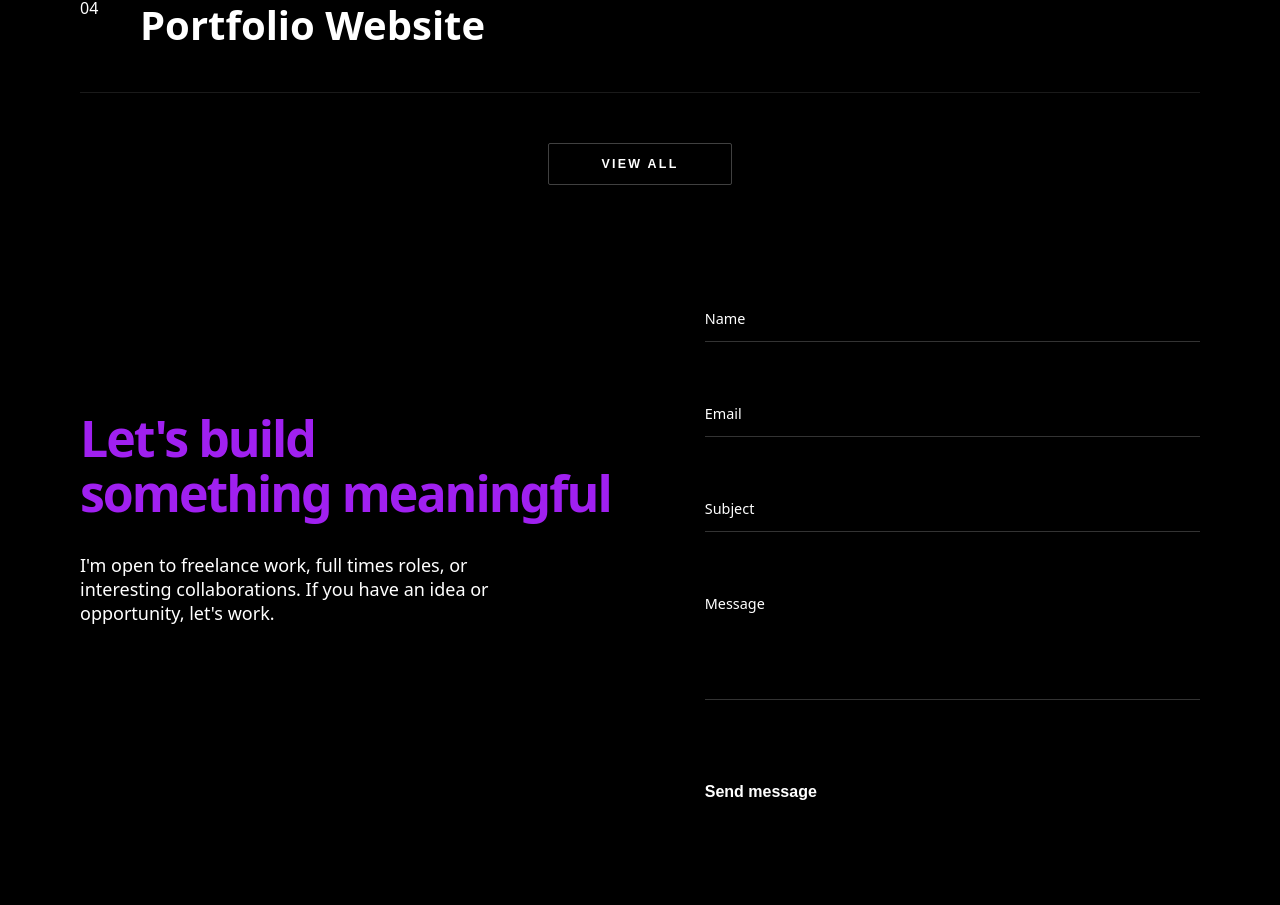
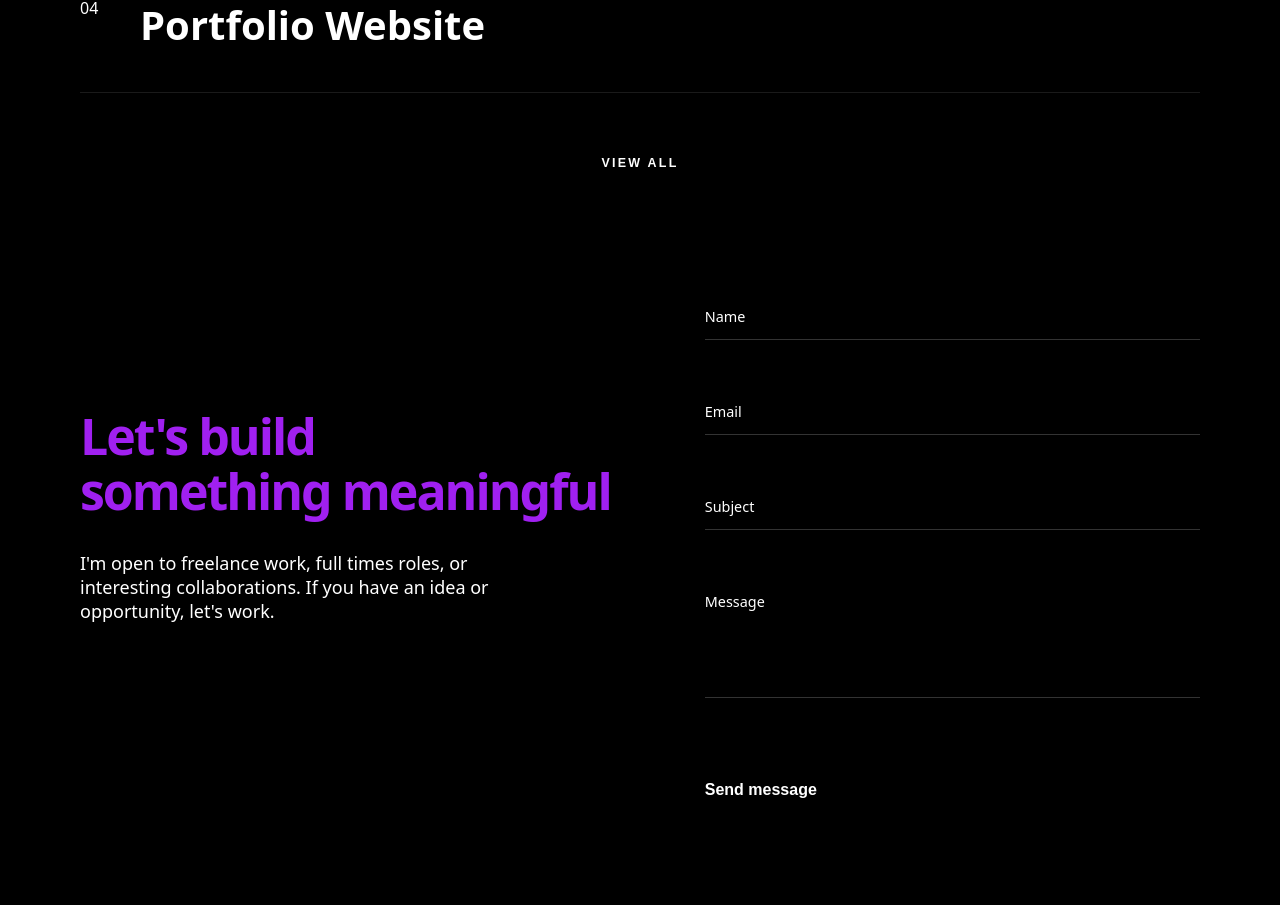
Before and after one commit to Karthik-Sujith/Karthik-, a React (Vite) app: page / in a window 1280 px wide. Shown: the part 3769-4674 px from the top of the page. Built offline with nearby package versions, Linux system fonts and the light colour scheme.

Commit message:
fix:trying another style for the button in the project section

```diff
--- a/src/components/main/projects/Projects.css
+++ b/src/components/main/projects/Projects.css
@@ -105,6 +105,7 @@
   width: 100%;
 }
 
+
 /* VIEW ALL BUTTON */
 .type-view-all-wrapper {
   display: flex;
@@ -116,7 +117,7 @@
 .type-view-all-btn {
   background: transparent;
   color: white;
-  border: 1.5px solid rgba(255, 255, 255, 0.25);
+  border: none;
   padding: 13px 52px;
   font-size: 0.78rem;
   font-weight: 700;
@@ -125,34 +126,50 @@
   cursor: pointer;
   position: relative;
   overflow: hidden;
-  transition: border-color 0.35s ease, color 0.35s ease;
-  border-radius: 2px;
+  transition: color 0.35s ease;
 }
 
+/* top border */
 .type-view-all-btn::before {
   content: "";
   position: absolute;
-  inset: 0;
-  background: #a020f0;
+  top: 0;
+  left: 0;
+  width: 100%;
+  height: 1.5px;
+  background: white;
   transform: scaleX(0);
   transform-origin: left;
   transition: transform 0.35s ease;
-  z-index: 0;
 }
 
-.type-view-all-btn:hover::before {
+/* bottom border */
+.type-view-all-btn::after {
+  content: "";
+  position: absolute;
+  bottom: 0;
+  left: 0;
+  width: 100%;
+  height: 1.5px;
+  background: #a020f0;
+  transform: scaleX(0);
+  transform-origin: right;
+  transition: transform 0.35s ease 0.1s;
+}
+
+.type-view-all-btn:hover::before,
+.type-view-all-btn:hover::after {
   transform: scaleX(1);
 }
 
 .type-view-all-btn:hover {
-  border-color: #a020f0;
+  color: #a020f0;
 }
 
 .type-view-all-btn span {
   position: relative;
   z-index: 1;
-}
-/* RESPONSIVE */
+}/* RESPONSIVE */
 @media (max-width: 768px) {
   .type-title {
     font-size: 42px;
```
